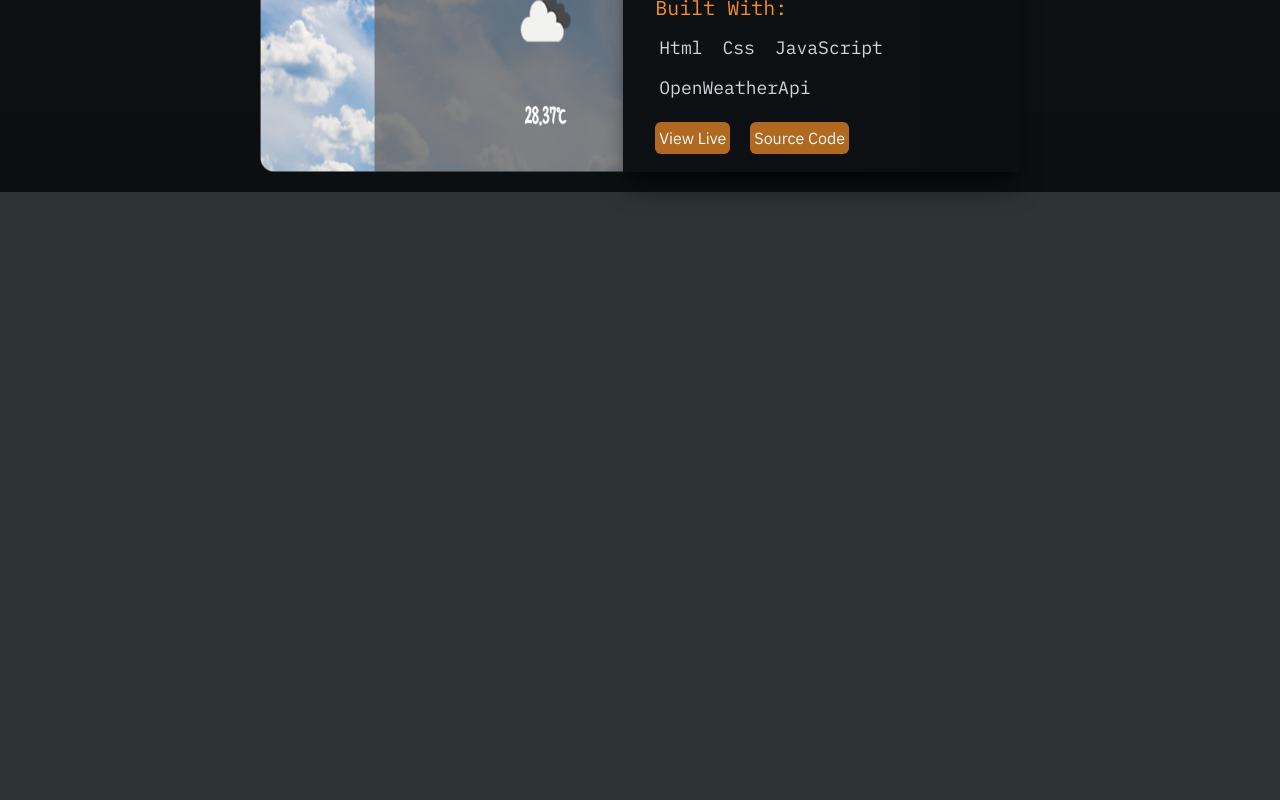
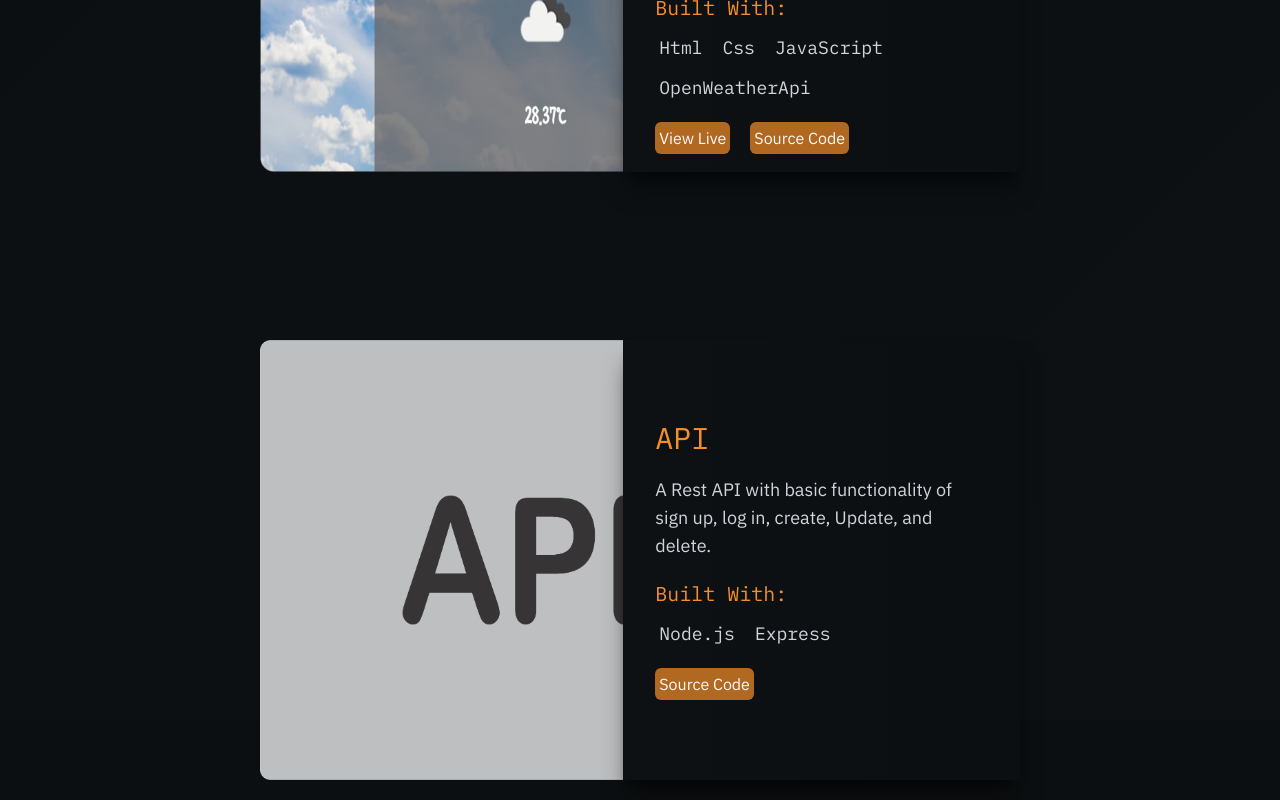
Before and after one commit to JosephChuksN/JosephChuksN, a React (Create React App) app: page /projects in a window 1280 px wide. Shown: the part 1876-2676 px from the top of the page. Before the commit the page ends 2068 px from the top, so only its background shows below. Built offline with nearby package versions, Linux system fonts and the light colour scheme.

Commit message:
added api project

```diff
--- a/src/components/ProjectData.tsx
+++ b/src/components/ProjectData.tsx
@@ -42,7 +42,7 @@ useEffect(()=>{
         </span>
         </div>
         <span className="text-white font-headers flex gap-5">
-          <a href={data.liveSite}  target="_blank" rel="noopener noreferrer" className=" p-1 bg-[#F78D26]/70 hover:bg-[#F78D26] text-gray-50 font-para rounded-md cursor-pointer text-base transition-all duration-300 delay-75 ease-in-out  hover:scale-90"><span >View Live</span></a>
+          <a href={data.liveSite}  target="_blank" rel="noopener noreferrer" className={`${data.liveSite ? "block" : "hidden"} p-1 bg-[#F78D26]/70 hover:bg-[#F78D26] text-gray-50 font-para rounded-md cursor-pointer text-base transition-all duration-300 delay-75 ease-in-out  hover:scale-90`}><span >View Live</span></a>
           <a href={data.sourceCode}  target="_blank" rel="noopener noreferrer" className=" p-1 bg-[#F78D26]/70 hover:bg-[#F78D26] text-gray-50 font-para rounded-md cursor-pointer text-base transition-all duration-300 delay-75 ease-in-out  hover:scale-90"><span >Source Code</span></a>
         </span>
     </div>
--- a/src/projectData.ts
+++ b/src/projectData.ts
@@ -1,7 +1,8 @@
 import { ProjectInterface } from "./interfaces/projectDataInterface";
-import Efolio  from "./assets/Efolio.png"
+import Efolio  from "./assets/efolio.png"
 import linkpath from "./assets/linkpath-2.png"
 import weatherapp from "./assets/weatherapp.png"
+import api from "./assets/api.png"
 
 
 
@@ -41,12 +42,14 @@ const projectDatas:ProjectInterface[]  = [
         liveSite:"https://josephchuksn.github.io/WeatherApp/",
         sourceCode:"https://github.com/JosephChuksN/WeatherApp"
     },
-    // {
-    //     name:"Tasktivities",
-    //     description:"Lorem ipsum dolor sit amet, consectetur adipiscing elit. Nam rutrum diam leo, a lacinia lacus condimentum id. Mauris sodales fringilla magna ut",
-    //     technologies:["React", "TypeScript", "Tailwind", "Firebase", "Node.js"],
-    //     image:todoApp
-    // }
+    {
+        name:"API",
+        description:`A Rest API with basic functionality of sign up, log in, create, Update, and delete.`,
+        technologies:[ "Node.js", "Express"],
+        image:api,
+        liveSite:"",
+        sourceCode:"https://github.com/JosephChuksN/linkpath_api"
+    }
 
 
 ]
```
Also changed, not shown: src/assets/api.png (added), 1 other file (tests, documents, lock files or other folders).
